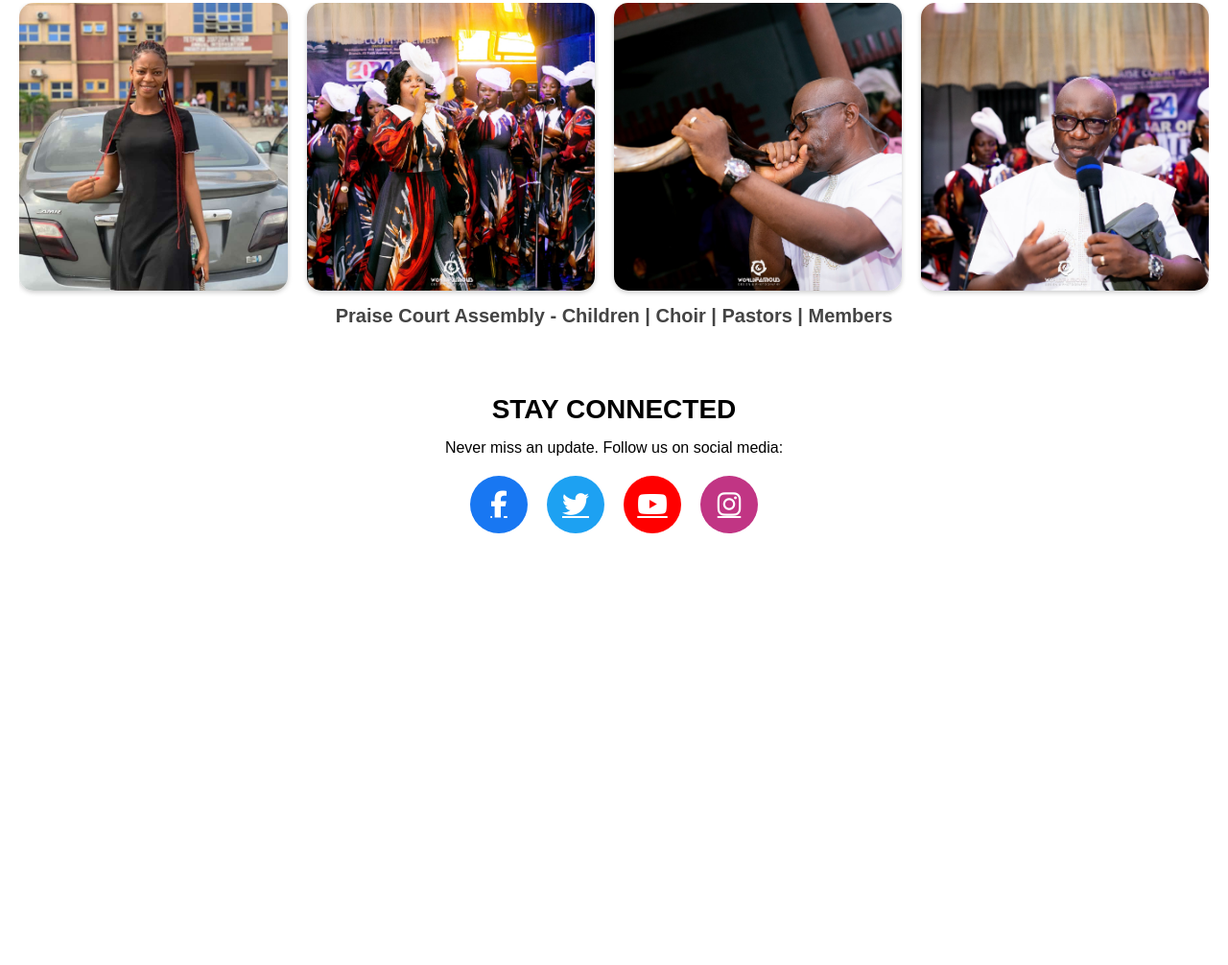
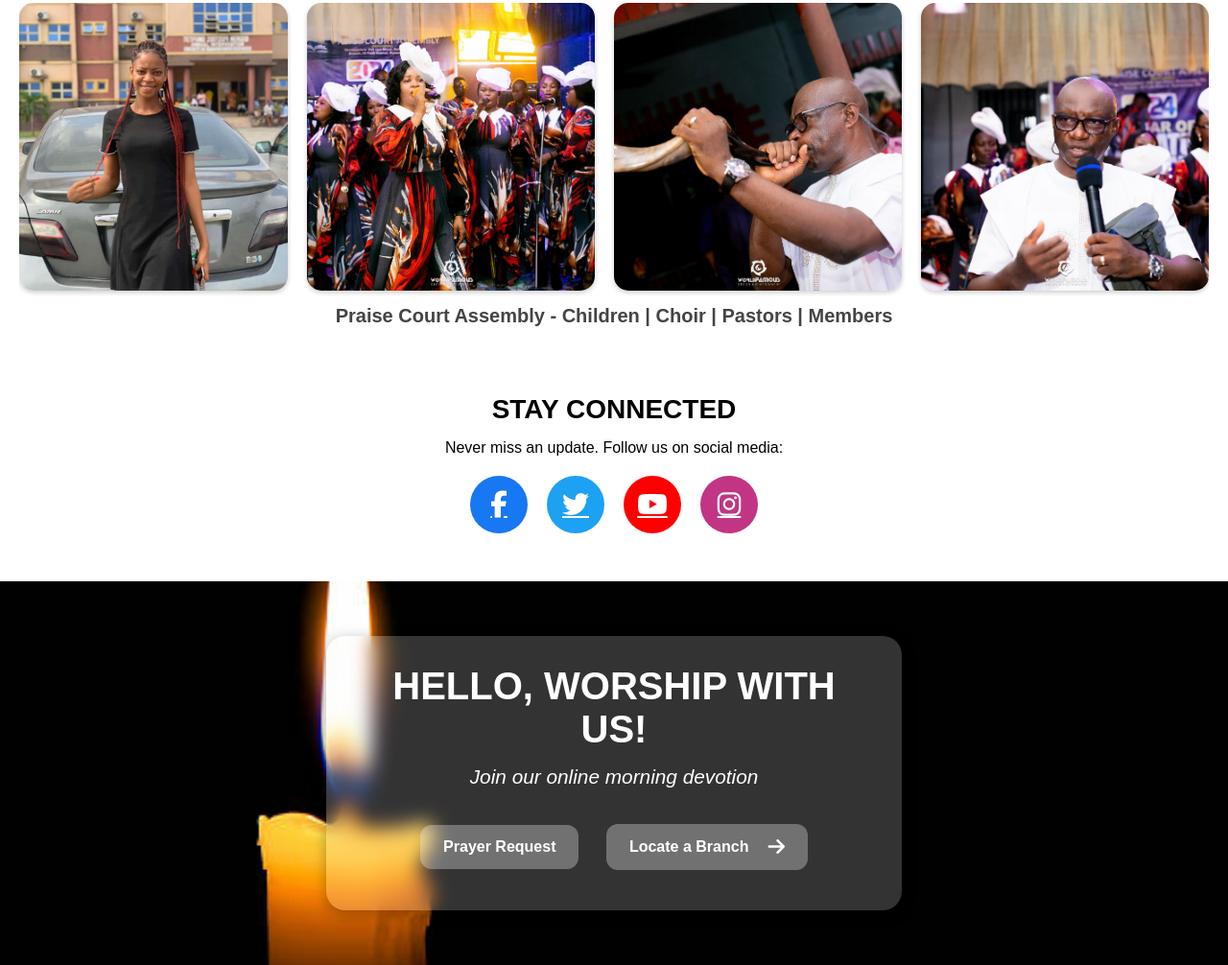
Before and after one commit to UgochukwuHenry01/Church-Website, a plain HTML site: page index.html in a window 1280 px wide. Shown: the part 2078-3084 px from the top of the page at 96% size. Before the commit the page ends 2684 px from the top, so only its background shows below. Drawn offline with Linux system fonts and the light colour scheme.

```diff
--- a/forms.css
+++ b/forms.css
@@ -164,7 +164,7 @@
     text-transform: uppercase;
 }
 .btn:hover {
-    background-color: goldenrod;
+    background-color: #333;
 }
 .form-container {
     display: none;
--- a/give.css
+++ b/give.css
@@ -235,3 +235,61 @@
 .social-icons .twitter { background: #1DA1F2; }
 .social-icons .youtube { background: #FF0000; }
 .social-icons .instagram { background: #C13584; }
+
+
+/* for hello worship with us */
+.worship-section {
+    margin: 0;
+    padding: 0;
+    display: flex;
+    justify-content: center;
+    align-items: center;
+    height: 50vh;
+    background: url('./images/candle.jpg') no-repeat center center/cover;
+    width: 100%;
+overflow-y: hidden;
+}
+.container-worship {
+    width: 100%;
+    max-width: 600px;
+    background: rgba(255, 255, 255, 0.2);
+    backdrop-filter: blur(10px);
+    padding: 30px;
+    border-radius: 20px;
+    text-align: center;
+    color: white;
+    box-shadow: 0 4px 15px rgba(0, 0, 0, 0.3);
+}
+.container-worship h1 {
+    font-size: 2.5rem;
+    margin-bottom: 15px;
+    font-weight: bold;
+    text-transform: uppercase;
+}
+.container-worship p {
+    font-size: 1.3rem;
+    margin-bottom: 25px;
+    font-style: italic;
+}
+.container-worship .btn {
+    display: inline-flex;
+    align-items: center;
+    justify-content: center;
+    padding: 14px 24px;
+    margin: 12px;
+    border: none;
+    border-radius: 12px;
+    font-size: 1rem;
+    font-weight: bold;
+    color: white;
+    background: rgba(255, 255, 255, 0.3);
+    cursor: pointer;
+    transition: background 0.3s, transform 0.2s;
+}
+.container-worship .btn:hover {
+    background: rgba(255, 255, 255, 0.5);
+    transform: scale(1.05);
+}
+.container-worship .btn i {
+    margin-left: 10px;
+}
--- a/index.html
+++ b/index.html
@@ -38,10 +38,10 @@
                 <a href="./livestream.html" class="btn">
                     <i class="fab fa-youtube"></i> Livestream
                 </a>
-                <a href="#give" class="btn">
+                <a href="./give.html" class="btn">
                     <i class="fas fa-donate"></i> Give
                 </a>
-                <a href="#locate" class="btn">
+                <a href="./location.html" class="btn">
                     <i class="fas fa-map-marker-alt"></i> Locate a Branch
                 </a>
             </div>
@@ -101,6 +101,14 @@
         </div>
     </section>
 
+    <section class="worship-section">
+        <div class="container-worship">
+            <h1>Hello, Worship with Us!</h1>
+            <p>Join our online morning devotion</p>
+            <button class="btn">Prayer Request</button>
+            <button class="btn">Locate a Branch <i class="fas fa-arrow-right"></i></button>
+        </div>
+    </section>
 
     <script src="./index.js"></script>
 </body>
--- a/style.css
+++ b/style.css
@@ -420,3 +420,61 @@
 .social-icons .twitter { background: #1DA1F2; }
 .social-icons .youtube { background: #FF0000; }
 .social-icons .instagram { background: #C13584; }
+
+
+/* for worship section  */
+.worship-section {
+    margin: 0;
+    padding: 0;
+    display: flex;
+    justify-content: center;
+    align-items: center;
+    height: 50vh;
+    background: url('./images/candle.jpg') no-repeat center center/cover;
+    width: 100%;
+overflow-y: hidden;
+}
+.container-worship {
+    width: 100%;
+    max-width: 600px;
+    background: rgba(255, 255, 255, 0.2);
+    backdrop-filter: blur(10px);
+    padding: 30px;
+    border-radius: 20px;
+    text-align: center;
+    color: white;
+    box-shadow: 0 4px 15px rgba(0, 0, 0, 0.3);
+}
+.container-worship h1 {
+    font-size: 2.5rem;
+    margin-bottom: 15px;
+    font-weight: bold;
+    text-transform: uppercase;
+}
+.container-worship p {
+    font-size: 1.3rem;
+    margin-bottom: 25px;
+    font-style: italic;
+}
+.container-worship .btn {
+    display: inline-flex;
+    align-items: center;
+    justify-content: center;
+    padding: 14px 24px;
+    margin: 12px;
+    border: none;
+    border-radius: 12px;
+    font-size: 1rem;
+    font-weight: bold;
+    color: white;
+    background: rgba(255, 255, 255, 0.3);
+    cursor: pointer;
+    transition: background 0.3s, transform 0.2s;
+}
+.container-worship .btn:hover {
+    background: rgba(255, 255, 255, 0.5);
+    transform: scale(1.05);
+}
+.container-worship .btn i {
+    margin-left: 10px;
+}
```
Also changed, not shown: give.html (+10 -0 lines), location.html (+3 -17 lines).
